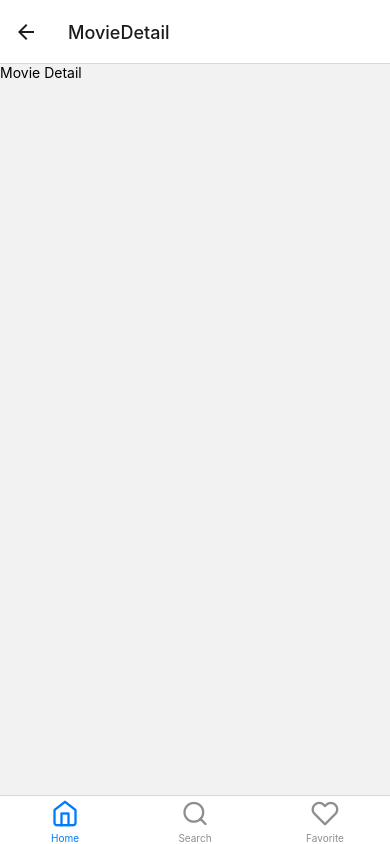
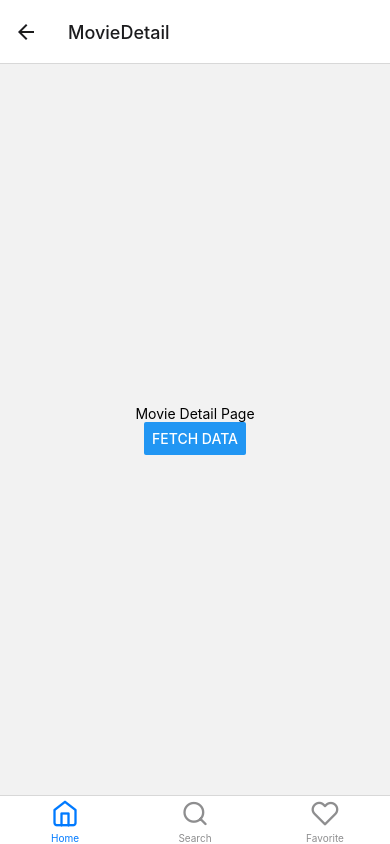
Before and after one commit to nurulaamalia/progate-react-native-movie-app, a React Native app in the folder movie-app/: screen /MovieDetail in a window 390 px wide. Built offline with nearby package versions, Linux system fonts and the light colour scheme.

Commit message:
Set up environment variables

```diff
--- a/movie-app/babel.config.js
+++ b/movie-app/babel.config.js
@@ -1,6 +1,16 @@
-module.exports = function(api) {
-  api.cache(true);
+module.exports = function (api) {
+  api.cache(true)
   return {
     presets: ['babel-preset-expo'],
-  };
-};
+    plugins: [
+      [
+        'module:react-native-dotenv',
+        {
+          envName: 'APP_ENV',
+          moduleName: '@env',
+          path: '.env',
+        },
+      ],
+    ],
+  }
+}
--- a/movie-app/package.json
+++ b/movie-app/package.json
@@ -25,6 +25,7 @@
   "devDependencies": {
     "@babel/core": "^7.20.0",
     "@types/react": "~18.2.45",
+    "react-native-dotenv": "^3.4.11",
     "typescript": "~5.3.3"
   },
   "private": true
--- a/movie-app/src/screens/MovieDetail.tsx
+++ b/movie-app/src/screens/MovieDetail.tsx
@@ -1,11 +1,42 @@
-// src/screens/MovieDetail.tsx
-import React from 'react'
-import { View, Text } from 'react-native'
+import React from 'react';
+import { View, Text, Button } from 'react-native';
+import { API_URL, API_ACCESS_TOKEN } from '@env';
 
-export default function MovieDetail(): JSX.Element {
+const MovieDetail = ({ navigation }: any): any => {
+  const fetchData = (): void => {
+    if (API_URL == null || API_ACCESS_TOKEN == null) {
+      throw new Error('ENV not found');
+    }
+
+    const options = {
+      method: 'GET',
+      headers: {
+        accept: 'application/json',
+        Authorization: `Bearer ${API_ACCESS_TOKEN}`,
+      },
+    };
+
+    fetch(API_URL, options)
+      .then(async (response) => await response.json())
+      .then((response) => {
+        console.log(response);
+      })
+      .catch((err) => {
+        console.error(err);
+      });
+  };
+
   return (
-    <View>
-      <Text>Movie Detail</Text>
+    <View style={{ flex: 1, justifyContent: 'center', alignItems: 'center' }}>
+      <Text>Movie Detail Page</Text>
+      <Button
+        title="Fetch Data"
+        onPress={() => {
+          fetchData();
+        }}
+      />
     </View>
-  )
-}
+  );
+};
+
+export default MovieDetail;
--- /dev/null
+++ b/movie-app/src/types/env.d.ts
@@ -0,0 +1,6 @@
+// src/types/env.d.ts
+
+declare module '@env' {
+    export const API_URL: string;
+    export const API_ACCESS_TOKEN: string;
+  }
--- a/movie-app/tsconfig.json
+++ b/movie-app/tsconfig.json
@@ -11,5 +11,9 @@
   "include": [
     "src/**/*"
   ],
-  "extends": "expo/tsconfig.base"
+  "extends": "expo/tsconfig.base",
+  "compilerOptions": {
+    "strict": true,
+    "typeRoots": ["./src/types"]
+  }
 }
```
Also changed, not shown: 2 other files (tests, documents, lock files or other folders).
